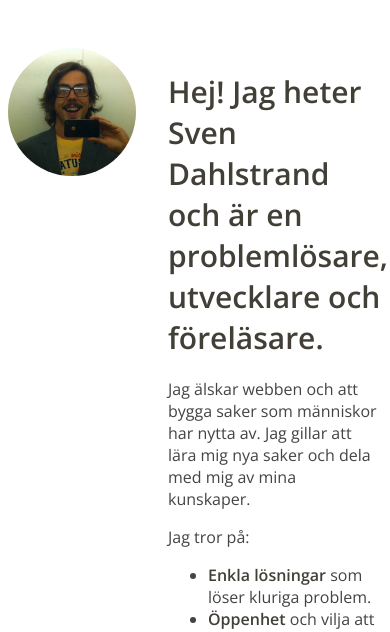
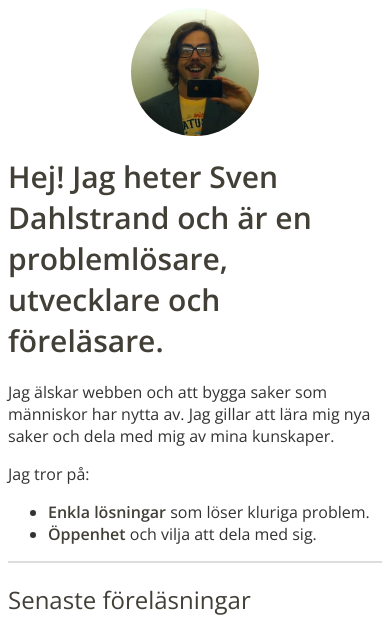
Before and after one commit to svendahlstrand/svendahlstrand.github.io, a Jekyll site: the page built from index.html, in a window 390 px wide. Shown: the top 632 px of the page. Built offline with Jekyll 4.4.1, drawn with Linux system fonts in a browser that asks for light colours; grey boxes are pictures that could not be loaded.

Commit message:
Make mobile first.

```diff
--- a/_layouts/post.html
+++ b/_layouts/post.html
@@ -1,7 +1,7 @@
 ---
 layout: default
 ---
-<header>
+<header class="compact">
   <img src="/images/sven.jpg" alt="" />
   <h2>Hej! Jag heter Sven och är en utvecklare och föreläsare.</h2>
   <p><a href="/">Gå till hemsidan</a> där du hittar fler artiklar, föreläsningar och screencasts av mig.</p>
--- a/index.html
+++ b/index.html
@@ -1,7 +1,7 @@
 ---
 layout: default
 ---
-<header class="homepage">
+<header>
   <img src="/images/sven.jpg" alt="" />
   <h1>Hej! Jag heter Sven Dahlstrand och är en problemlösare, utvecklare och föreläsare.</h1>
   <p>Jag älskar webben och att bygga saker som människor har nytta av. Jag gillar att lära mig nya saker och dela med mig av mina kunskaper.</p>
--- a/stylesheets/application.css
+++ b/stylesheets/application.css
@@ -1,26 +1,86 @@
 body {
   background: #fff;
-  color: #444;
+  color: #333;
   font-family: 'Open Sans', Helvetica, Arial, sans-serif;;
 
   -webkit-font-smoothing: antialiased;
   -webkit-text-size-adjust: 100%;
 }
 
+/* Typography */
+
+h1, h2, h3 {
+  color: #423f37;
+  font-weight: normal;
+}
+
+h1 {
+  font-size: 1.875em;
+  font-weight: 600;
+}
+
+h2 {
+  font-size: 1.5em;
+}
+
+h3 {
+  font-size: 1.25em;
+}
+
+p, ul {
+  margin: 1em 0;
+}
+
+pre code {
+  font-family: Monaco, Consolas, monospace;
+  font-size: 0.875em;
+  overflow: scroll;
+}
+
+strong {
+  color: #423f37;
+  font-weight: bold;
+}
+
+a {
+  color: #06a;
+}
+
+a:hover {
+  text-decoration: none;
+}
+
+a:visited {
+  color: #607890;
+}
+
+/* Layout */
+
 #wrapper {
   max-width: 50em;
   margin: 0 auto;
-  position: relative;
 }
 
 header {
   border-bottom: 2px solid #ddd;
   position: relative;
-  padding-left: 4em;
+}
+
+header img {
+  border-radius: 4em;
+  display: block;
+  height: 8em;
+  width: 8em;
+  margin: 0 auto;
+}
+
+header.compact {
+  margin: 0;
+  padding: 0 0 0 4em;
   min-height: 3.5em;
 }
 
-header img {
+header.compact img {
   position: absolute;
   top: 0;
   left: 0;
@@ -29,37 +89,17 @@ header img {
   height: 3em;
 }
 
-header p {
-  font-size: 0.875em;
-  margin: 0;
-}
-
-header h2 {
+header.compact h2 {
   font-size: 1em;
   font-weight: 600;
   margin: 0;
-  padding: 0.2em 0 0.1em 0;
+  padding: 0.2em 0 0 0;
 }
 
-header.homepage {
-  padding: 0.2em 0 2em 10em;
-  margin-top: 3em;
-}
-
-header.homepage img {
-  border-radius: 4em;
-  width: 8em;
-  height: 8em;
-}
-
-header.homepage p, header.homepage ul {
-  font-size: 1em;
-  margin: 1em auto;
-}
-
-section {
-  float: left;
-  width: 50%;
+header.compact p {
+  font-size: 0.875em;
+  margin: 0;
+  padding: 0.2em 0 0 0;
 }
 
 article {
@@ -71,10 +111,33 @@ article time {
   color: #999;
 }
 
-article img {
-  width: 100%;
-  height: auto;
+/* Responsive */
+
+/* Layout */
+
+@media all and (min-width: 40em) {
+  header {
+    padding: 0.2em 0 2em 10em;
+    margin-top: 3em;
+  }
+
+  header img {
+    position: absolute;
+    top: 0;
+    left: 0;
+  }
+
+  section {
+    float: right;
+    width: 48%;
+  }
+
+  section:first-of-type {
+    float: left;
+  }
 }
+
+/* Embedded videos */
 
 .video-wrapper {
   position: relative;
@@ -91,48 +154,9 @@ article img {
   height: 100%;
 }
 
-pre code {
-  font-family: Monaco, Consolas, monospace;
-  font-size: 0.875em;
-  overflow: scroll;
+/* Images */
+
+img {
+  width: 100%;
+  height: auto;
 }
-
-strong {
-  color: #423f37;
-  font-weight: bold;
-}
-
-h1 {
-  color: #423f37;
-  font-size: 1.875em;
-  font-weight: 600;
-}
-
-h2 {
-  color: #423f37;
-  font-size: 1.5em;
-  font-weight: normal;
-}
-
-h3 {
-  color: #423f37;
-  font-size: 1.25em;
-  font-weight: normal;
-}
-
-p, ul {
-  font-size: 1em;
-  margin: 1em 0;
-}
-
-a {
-  color: #06a;
-}
-
-a:hover {
-  text-decoration: none;
-}
-
-a:visited {
-  color: #607890;
-}
```
